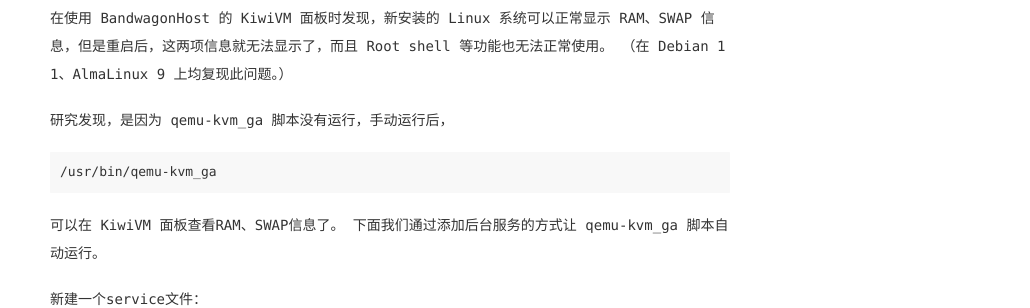
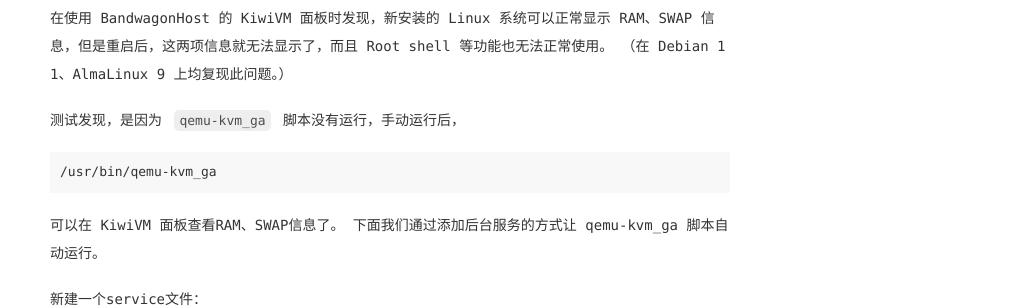
Before and after one commit to nksmiles/nksmiles.github.io, a Jekyll site: the page built from _posts/2023-08-07-solution-for-no-ram-swap-display-on-KiwiVM-panel.md, in a window 1280 px wide. Shown: the part 194-502 px from the top of the page, without its empty margins (250-1280 px from the left). Built offline with Jekyll 4.4.1, drawn with Linux system fonts in a browser that asks for light colours.

Commit message:
Update 2023-08-07-solution-for-no-ram-swap-display-on-KiwiVM-panel.md

````diff
--- a/_posts/2023-08-07-solution-for-no-ram-swap-display-on-KiwiVM-panel.md
+++ b/_posts/2023-08-07-solution-for-no-ram-swap-display-on-KiwiVM-panel.md
@@ -7,7 +7,7 @@
 在使用 BandwagonHost 的 KiwiVM 面板时发现，新安装的 Linux 系统可以正常显示 RAM、SWAP 信息，但是重启后，这两项信息就无法显示了，而且 Root shell 等功能也无法正常使用。
 （在 Debian 11、AlmaLinux 9 上均复现此问题。）
 
-研究发现，是因为 qemu-kvm_ga 脚本没有运行，手动运行后，
+测试发现，是因为 `qemu-kvm_ga` 脚本没有运行，手动运行后，
 ```bash
 /usr/bin/qemu-kvm_ga
 ```
````
